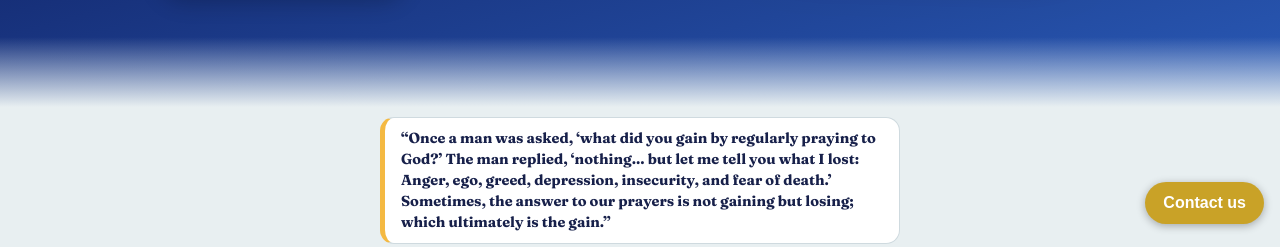
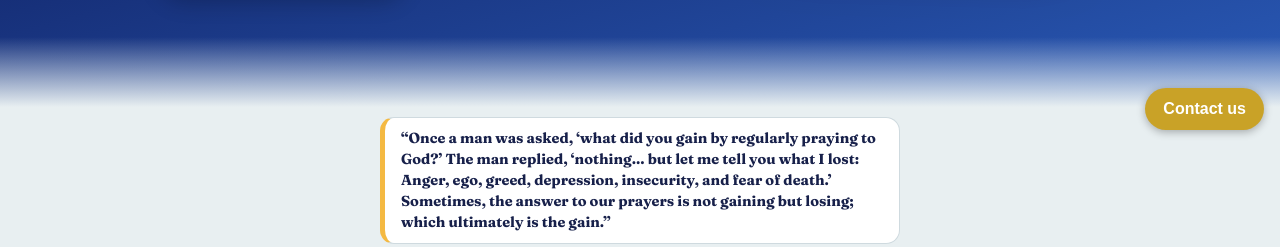
Before and after one commit to Liftingthefogfoundaton/liftingthefog, a plain HTML site: page index.html in a window 1280 px wide. Shown: the part 560-807 px from the top of the page. Drawn offline with Linux system fonts and the light colour scheme.

Commit message:
Update contact button position in index.html
Changed the position of the contact button from bottom: 16px to bottom: 110px.

```diff
--- a/index.html
+++ b/index.html
@@ -575,7 +575,7 @@ fallback();});}
 })();</script>
 </div>
 <!-- CONTACT BUTTON: change the words "Contact us" below to adjust -->
-<a href="#Contact" id="contactBtn" onclick="setTimeout(function(){scrollTo(0,0);parent.postMessage('ltf-top','*')},100)" onclick="setTimeout(function(){scrollTo(0,0);parent.postMessage('ltf-top','*')},100)" style="position:fixed;bottom:16px;right:16px;z-index:9999;background:#c9a227;color:#fff;padding:12px 18px;border-radius:30px;font-weight:bold;font-family:sans-serif;text-decoration:none;box-shadow:0 2px 8px rgba(0,0,0,.3)">Contact us</a>
+<a href="#Contact" id="contactBtn" onclick="setTimeout(function(){scrollTo(0,0);parent.postMessage('ltf-top','*')},100)" onclick="setTimeout(function(){scrollTo(0,0);parent.postMessage('ltf-top','*')},100)" style="position:fixed;bottom:110px;right:16px;z-index:9999;background:#c9a227;color:#fff;padding:12px 18px;border-radius:30px;font-weight:bold;font-family:sans-serif;text-decoration:none;box-shadow:0 2px 8px rgba(0,0,0,.3)">Contact us</a>
 <script>
 if(0)document.getElementById('contactBtn').onclick=function(e){
   e.preventDefault();
```
